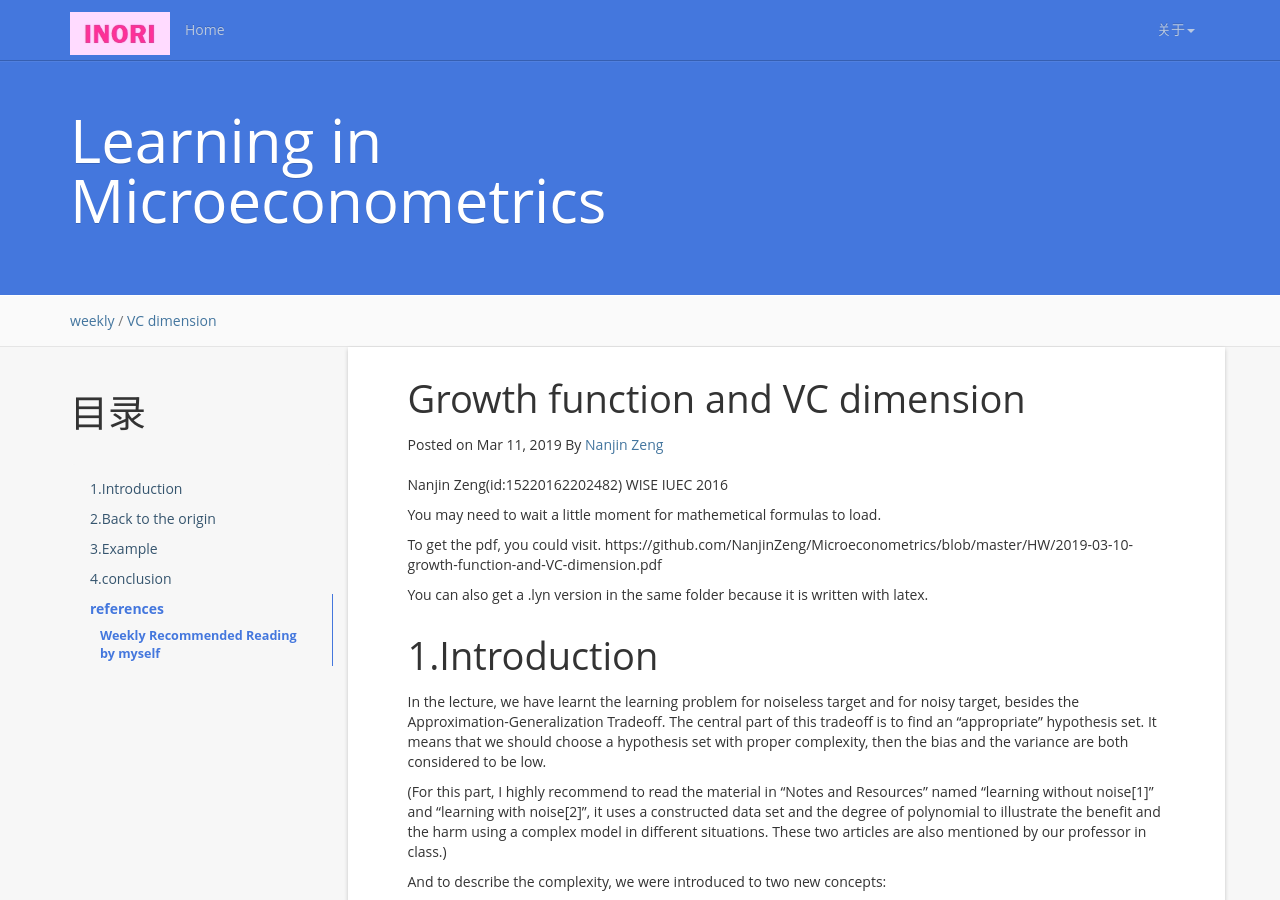
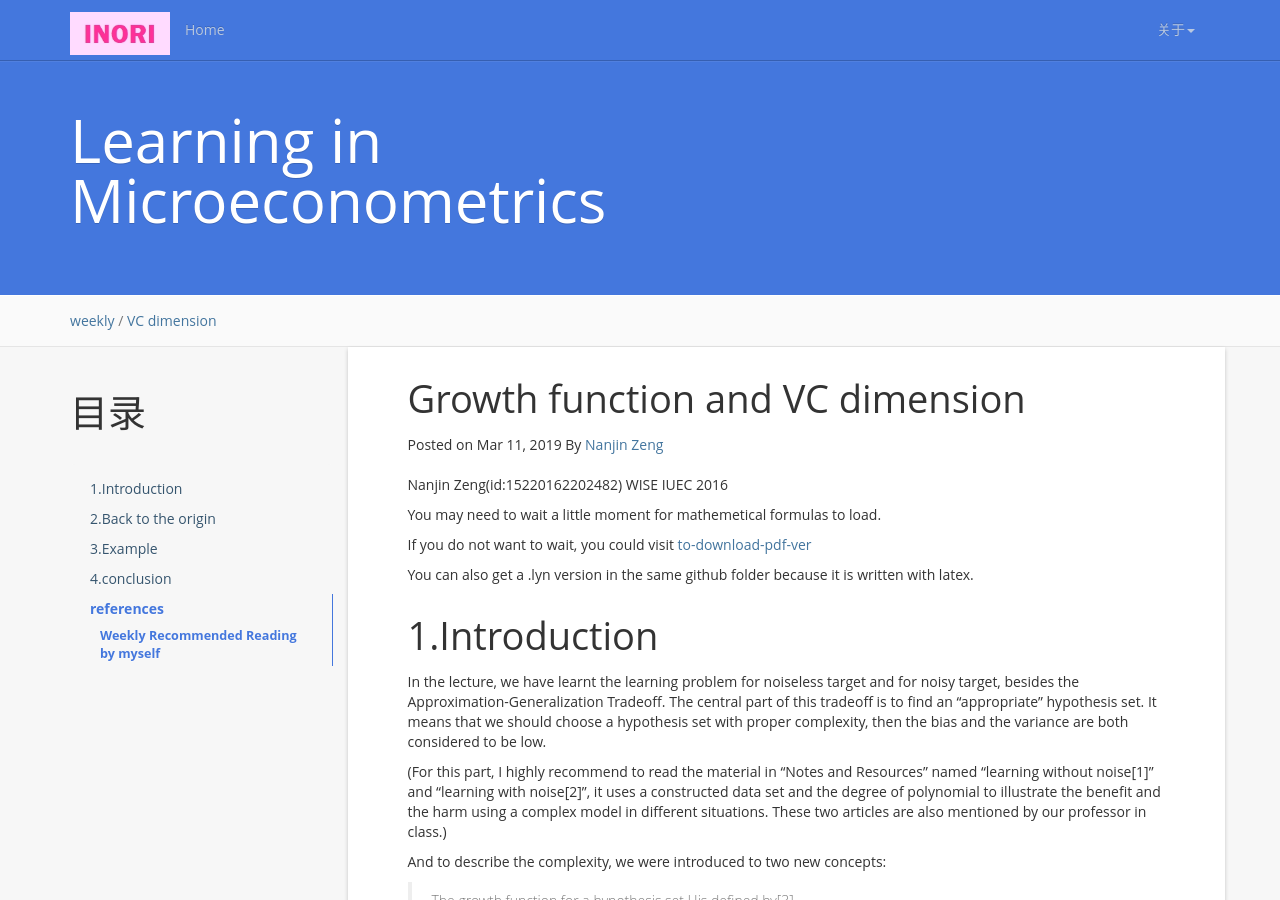
Before and after one commit to NanjinZeng/NanjinZeng.github.io, a Jekyll site: the page built from _posts/2019-03-10-growth-function-and-VC-dimension.md, in a window 1280 px wide and 900 px high. Built offline with Jekyll 4.4.1, drawn with Linux system fonts in a browser that asks for light colours; nearby versions of some CDN libraries; formulas are drawn with MathJax 3; a script that is not in the unit is left out; comment, search, counter and statistics services are not loaded.

Commit message:
small change

```diff
--- a/_posts/2019-03-10-growth-function-and-VC-dimension.md
+++ b/_posts/2019-03-10-growth-function-and-VC-dimension.md
@@ -16,9 +16,9 @@ Nanjin Zeng(id:15220162202482) WISE IUEC 2016
 
 You may need to wait a little moment for mathemetical formulas to load.
 
-To get the pdf, you could visit. https://github.com/NanjinZeng/Microeconometrics/blob/master/HW/2019-03-10-growth-function-and-VC-dimension.pdf
+If you do not want to wait, you could visit [to-download-pdf-ver](https://github.com/NanjinZeng/Microeconometrics/blob/master/HW/2019-03-10-growth-function-and-VC-dimension.pdf)
 
-You can also get a .lyn version in the same folder because it is written with latex.
+You can also get a .lyn version in the same github folder because it is written with latex.
 
 1.Introduction		{#Introduction}
 ====================================
```
